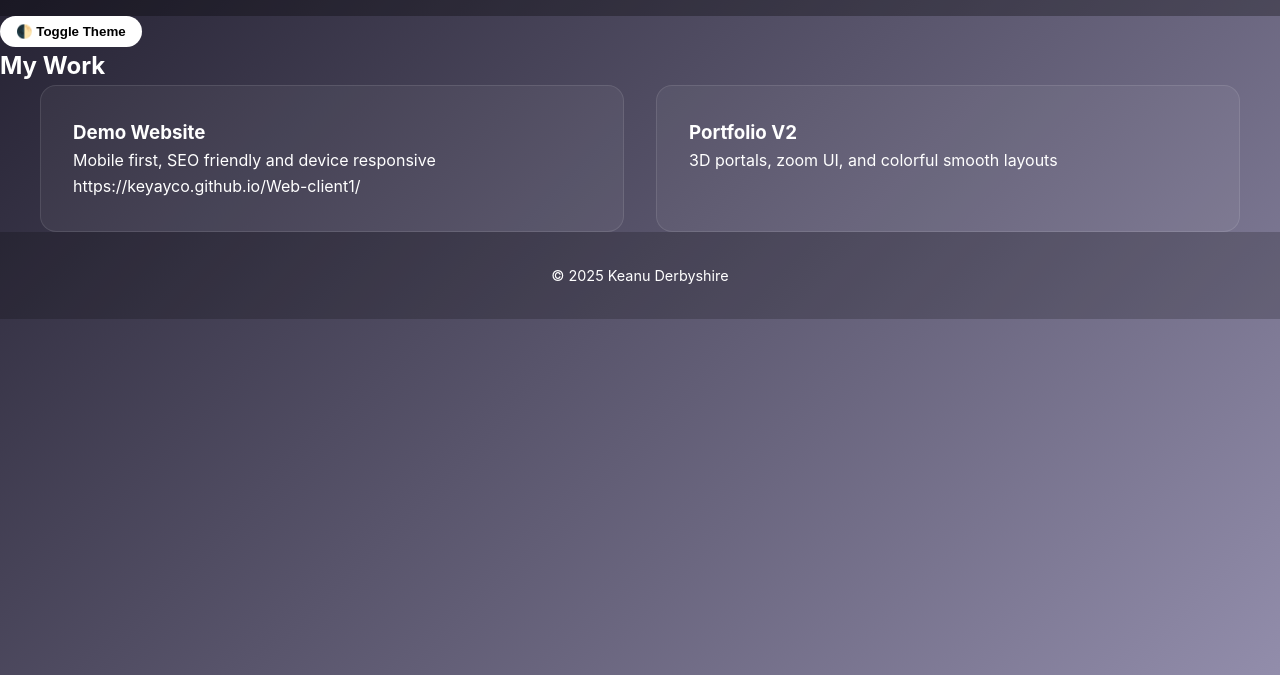
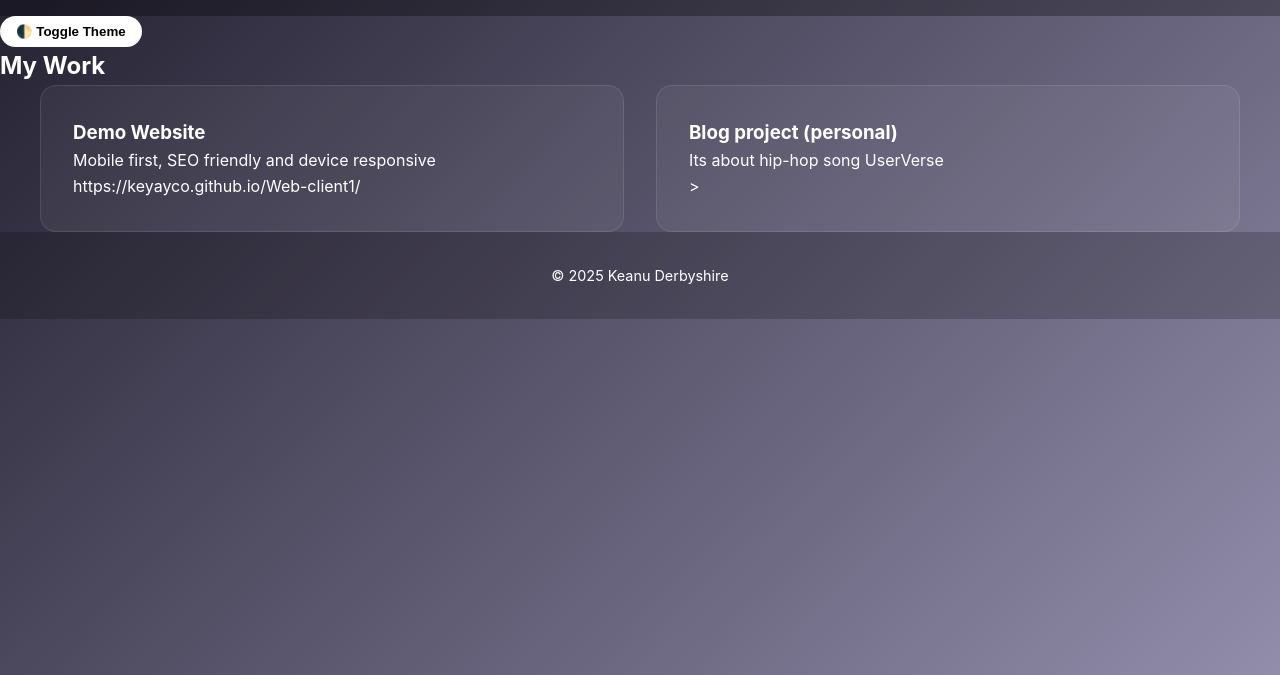
Before and after one commit to Keyayco/keanu-webportfolio, a plain HTML site: page projects.html in a window 1280 px wide. Shown: the part 125-800 px from the top of the page. Drawn offline with Linux system fonts and the light colour scheme.

Commit message:
Add UserVerse project link to portfolio

```diff
--- a/projects.html
+++ b/projects.html
@@ -33,8 +33,10 @@
         </p>
       </div>
       <div class="project-card">
-        <h3>Portfolio V2</h3>
-        <p>3D portals, zoom UI, and colorful smooth layouts</p>
+        <h3>Blog project (personal) </h3>
+        <p>Its about hip-hop song
+          <a href="https://keyayco-userverse.netlify.app" target="_blank" rel="noopener noreferrer">UserVerse</a>
+ </p>>
       </div>
       <!-- Add more cards -->
     </div>
```
